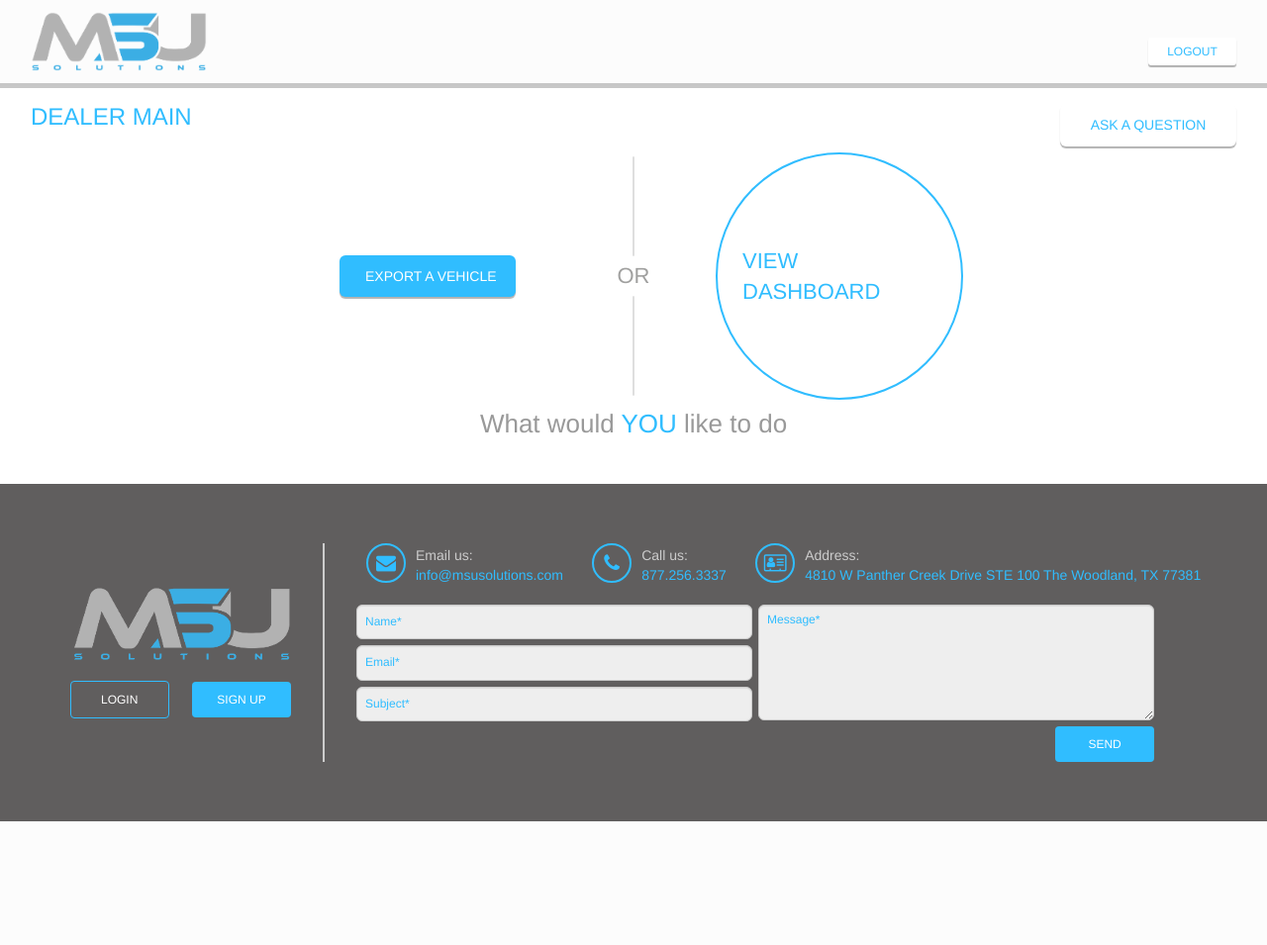
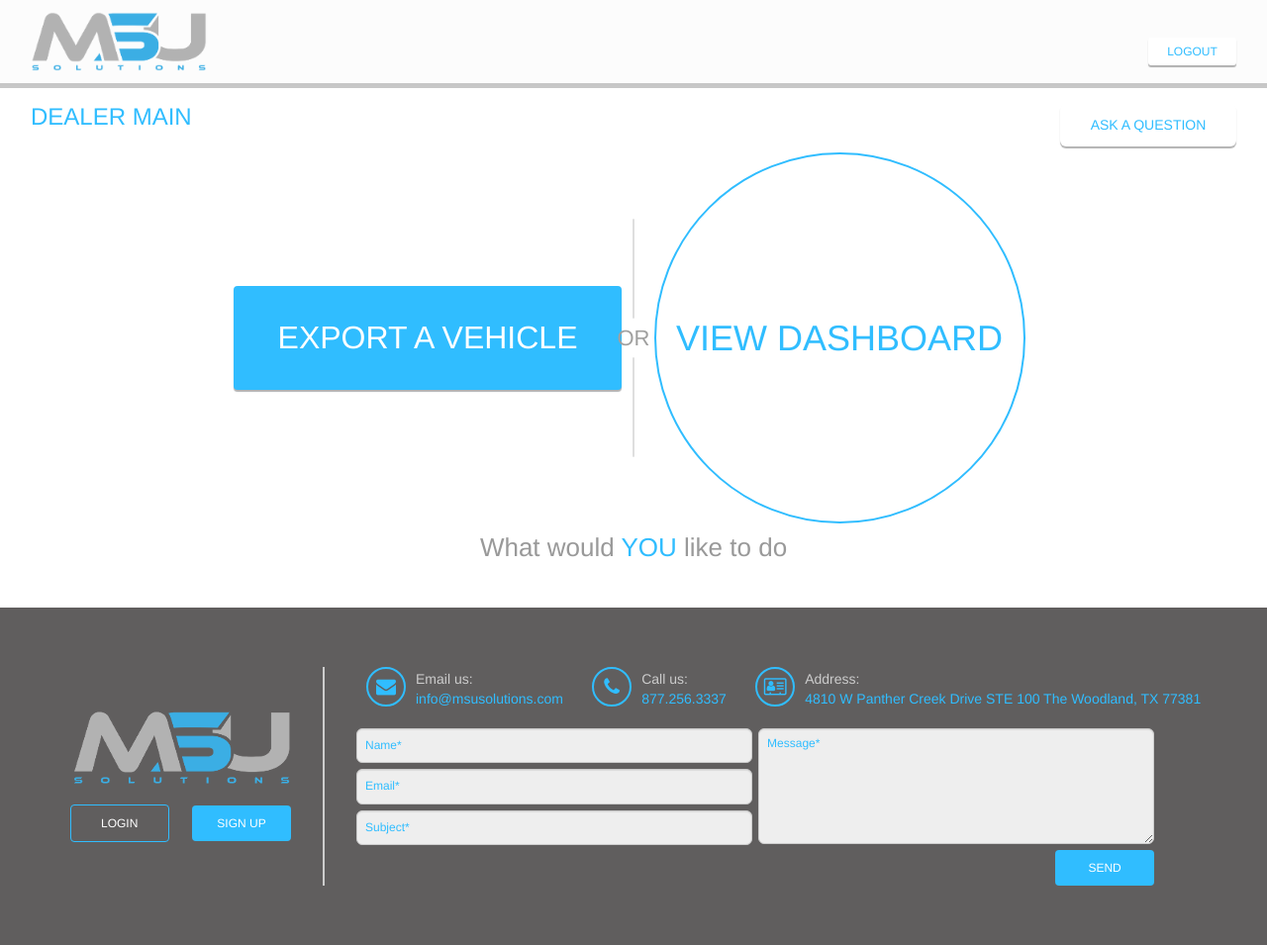
Before and after one commit to motorsmartusa/msus, a PHP site: page /dealermain.php in a window 1280 px wide. Shown: the whole page at 99% size. Before the commit the page ends 830 px from the top, so only its background shows below. Run offline with PHP 8.4, Linux system fonts and the light colour scheme.

Commit message:
increase size of button and circle

```diff
--- a/css/style.css
+++ b/css/style.css
@@ -697,15 +697,14 @@ input[type=date]::-webkit-calendar-picker-indicator {
 
 .dealer .circle {
   color: #30bdff;
-  padding: 25px;
-  width: 250px;
-  height: 250px;
+  width: 375px;
+  height: 375px;
   border-radius: 50%;
   border: 2px solid #30bdff;
   justify-content: center;
   align-items: center;
   display: flex;
-  font-size: 22px;
+  font-size: 36px;
 }
 
 .dealer .circle:hover {
--- a/dealermain.php
+++ b/dealermain.php
@@ -46,7 +46,7 @@
 
 
       <div class="col-md-2 align-items-center">
-          <a class="btn btn-primary btn-lg" href="step-1.php" role="button">Export a Vehicle</a>
+          <a class="btn btn-primary btn-xl" href="step-1.php" role="button">Export a Vehicle</a>
       </div>
 
 
```
